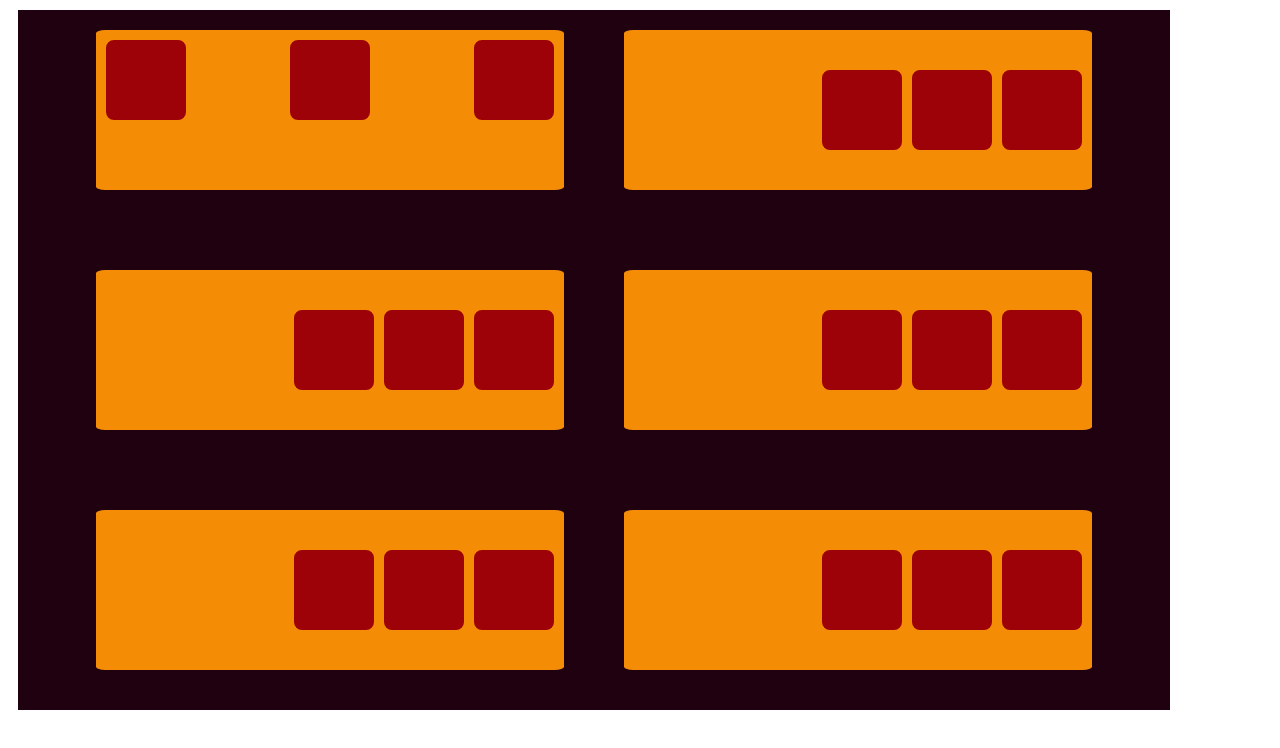
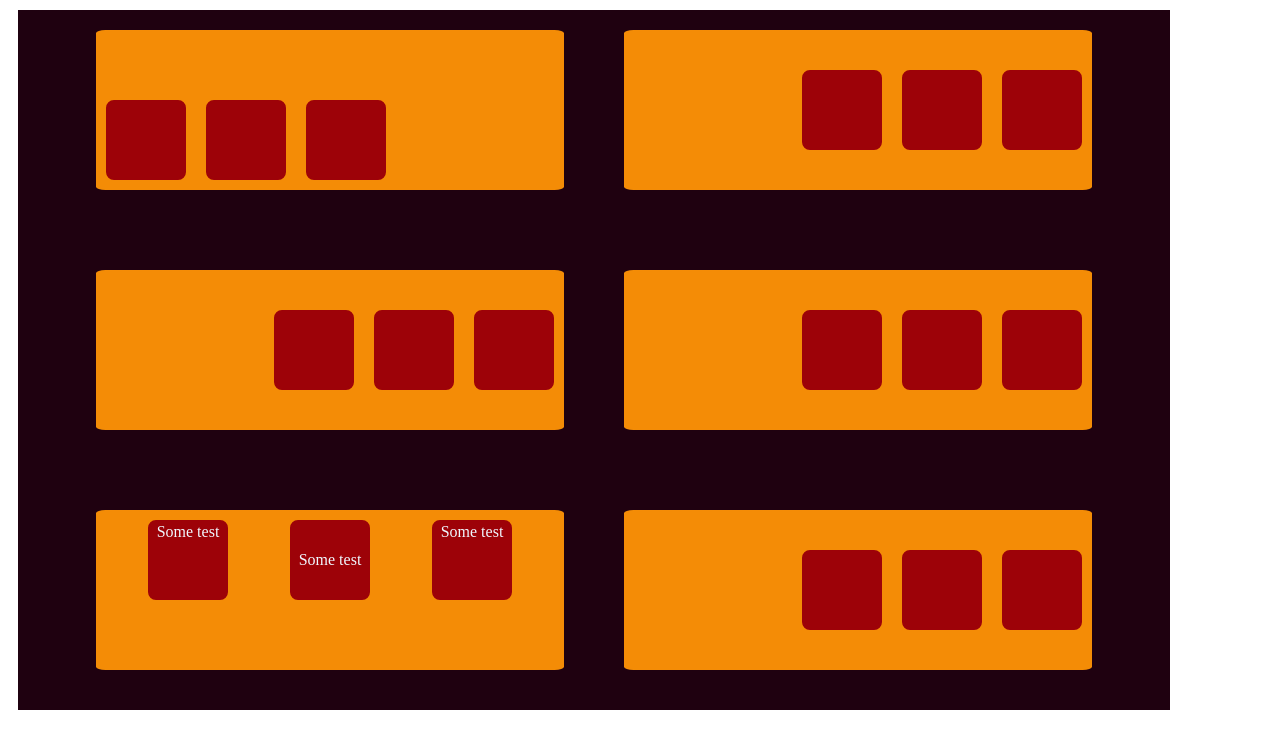
Before and after one commit to leahase/flexbox_, a plain HTML site: page index.html in a window 1280 px wide. Drawn offline with Linux system fonts and the light colour scheme.

Commit message:
changed boxes align

```diff
--- a/css/style.css
+++ b/css/style.css
@@ -16,7 +16,7 @@
     border-radius: 2%;
     display:flex;
     flex-direction: row;
-    gap: 10px; /*ändrat från 20 till 10 att de får plats*/
+    gap: 20px;
     height: 160px;
     width:468px;
     background-color: #F48C06;
@@ -35,7 +35,7 @@
   /*alla får samma stil och sedan specialisera de andra*/
 
   .box1 {
-    justify-content: space-between;
+    align-items: flex-end;
   }
 
   .innerbox1-1, .innerbox1-2, .innerbox1-3 {
@@ -75,14 +75,20 @@
   }
   /* box 5 */
   .box5 {
-    align-items:center;
-    justify-content: flex-end;
+    /* align-items:baseline; ? */
+    justify-content: space-evenly;
   }
   .innerbox5-1, .innerbox5-2, .innerbox5-3 {
     width: 80px;
     height: 80px;
     flex-direction: row;
+    color:aliceblue;
+    font-style:inherit;
   }
+  .innerbox5-1, .innerbox5-3 {
+    align-items: stretch;
+  }
+
   /* box6 */
   .box6 {
     align-items:center;
--- a/index.html
+++ b/index.html
@@ -25,9 +25,9 @@
             <div class="innerbox4-2"></div>
             <div class="innerbox4-3"></div></div>
         <div class="box box5">
-            <div class="innerbox5-1"></div>
-            <div class="innerbox5-2"></div>
-            <div class="innerbox5-3"></div></div>
+            <div class="innerbox5-1">Some test</div>
+            <div class="innerbox5-2">Some test</div>
+            <div class="innerbox5-3">Some test</div></div>
         <div class="box box6">
             <div class="innerbox6-1"></div>
             <div class="innerbox6-2"></div>
```
